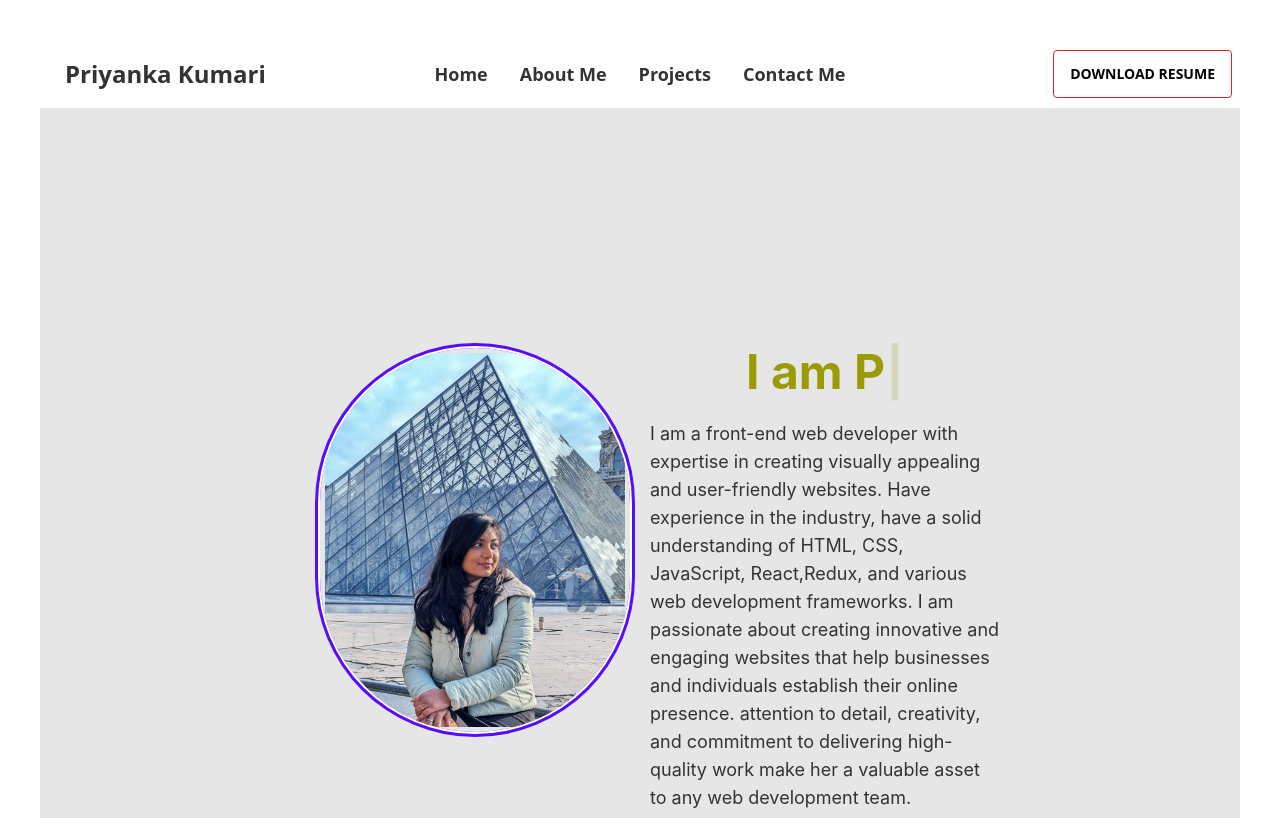
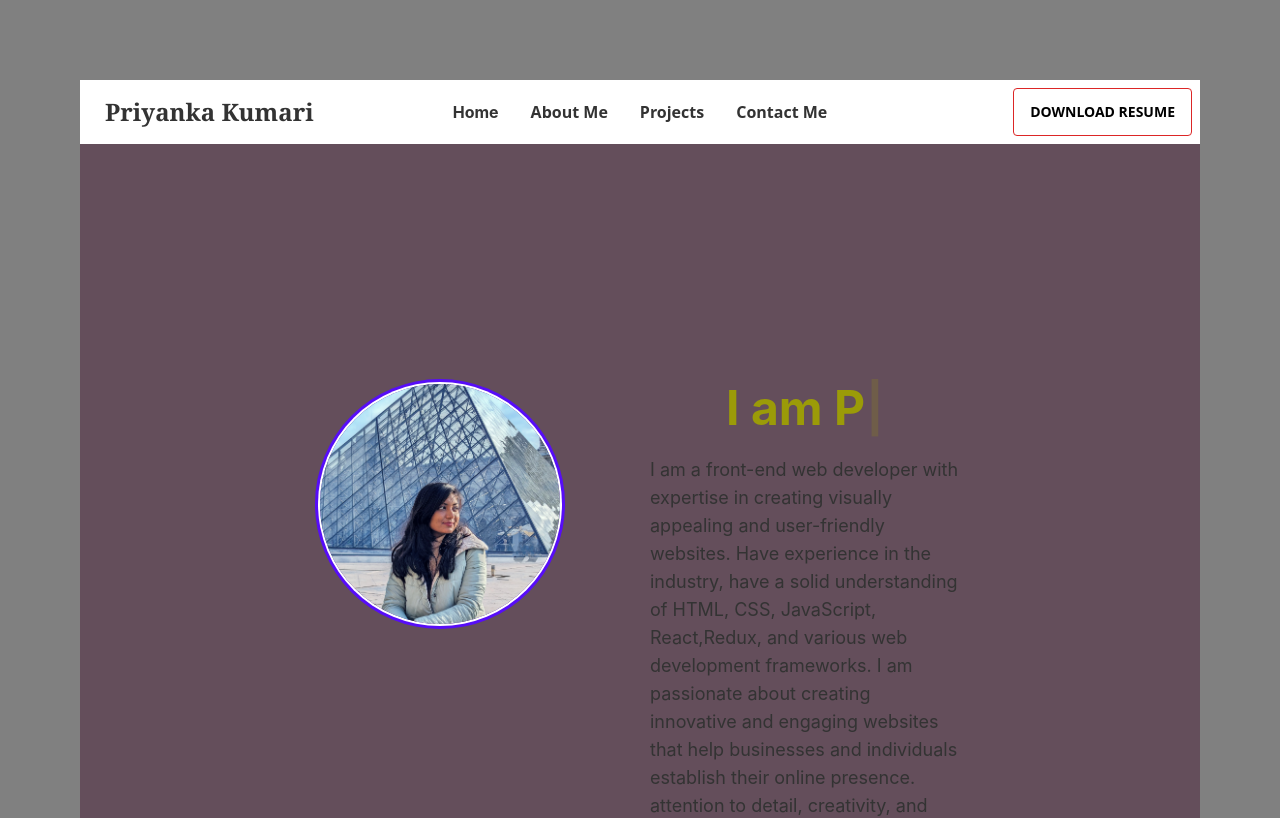
Before and after one commit to priyannka098/portfolio, a React (Create React App) app: page / in a window 1280 px wide. Shown: the top 818 px of the page. Built offline with nearby package versions, Linux system fonts and the light colour scheme.

Commit message:
styling change

```diff
--- a/src/BannerComponent/Banner.css
+++ b/src/BannerComponent/Banner.css
@@ -1,9 +1,9 @@
 .avatar-pic{
-    width: 24rem;
-    height: 24rem;
-    padding: 5px;
+    width: 15rem;
+    height: 15rem;
+
 }
 
 .banner {
-    height: 30rem;
+    height: 22rem;
 }
--- a/src/BannerComponent/Banner.jsx
+++ b/src/BannerComponent/Banner.jsx
@@ -6,13 +6,13 @@ import "./Banner.css";
 
 const Banner = () => {
   return (
-    <div className="bg-base-200 p-60">
+    <div className="bg-base-200 p-60" style={{ backgroundColor: "#644E5B" }}>
       <div className="grid grid-col-1 lg:grid-cols-2 lg:gap-5 gap-3">
         {/* <div className=" w-{200px}  lg:w-full">
           <Lottie animationData={Animation} loop={true} />;
         </div> */}
-        <div className="avatar pl-10">
-          <div className="avatar-pic pt-10 rounded-full ring ring-primary  ring-offset-base-100 ring-offset-2">
+        <div className="avatar">
+          <div className="avatar-pic rounded-full ring ring-primary  ring-offset-base-100 ring-offset-2">
             <img src="images/Me.jpg" />
           </div>
         </div>
--- a/src/Components/Navbar.jsx
+++ b/src/Components/Navbar.jsx
@@ -6,7 +6,7 @@ const Navbar = () => {
       <li>
         <Link
           to="/"
-          className="hover:text-secondary-600 font-bold text-lg font-sans hover:border-2 hover:border-red-600 rounded-4"
+          className="hover:text-yellow font-bold hover:border-2 hover:border-blue rounded"
         >
           Home
         </Link>
@@ -14,7 +14,7 @@ const Navbar = () => {
       <li>
         <Link
           to="/"
-          className="hover:text-yellow-600 font-bold text-lg hover:border-2 font-sans hover:border-blue rounder"
+          className="hover:text-yellow-600 font-bold  hover:border-2 font-sans hover:border-blue rounder"
         >
           About Me
         </Link>
@@ -22,7 +22,7 @@ const Navbar = () => {
       <li>
         <Link
           to="/"
-          className="hover:text-yellow-600 font-bold text-lg font-sans hover:border-2 hover:border-blue rounder"
+          className="hover:text-yellow-600 font-bold  font-sans hover:border-2 hover:border-blue rounder"
         >
           Projects
         </Link>
@@ -30,7 +30,7 @@ const Navbar = () => {
       <li>
         <Link
           to="/"
-          className="hover:text-yellow-600 font-bold text-lg font-sans hover:border-2 hover:border-blue rounder"
+          className="hover:text-yellow-600 font-bold font-sans hover:border-2 hover:border-blue rounder"
         >
           Contact Me
         </Link>{" "}
@@ -67,7 +67,7 @@ const Navbar = () => {
         </div>
         <Link
           to="/"
-          className="btn btn-ghost normal-case text-2xl bold font-sans font-sans"
+          className="btn btn-ghost normal-case text-2xl bold font-serif font-sans"
         >
           Priyanka Kumari
         </Link>
--- a/src/HomeComponent/Home.jsx
+++ b/src/HomeComponent/Home.jsx
@@ -9,12 +9,16 @@ import Footer from "../FooterComponent/Footer";
 
 const HomeComponent = () => {
   return (
-    <div className="flex flex-col items-center p-10">
+    <div
+      className="flex flex-col items-center p-20"
+      style={{ backgroundColor: "grey" }}
+    >
       <Navbar />
       <Banner />
       <ProjectCount />
       <WorkExperience />
       <Cnt />
+
       <Footer />
 
       {/* <div className="btn-btn-secondary">Priyanka kumari</div>
```
Also changed, not shown: src/AboutComponent/About.css (deleted), src/AboutComponent/About.jsx (deleted).
